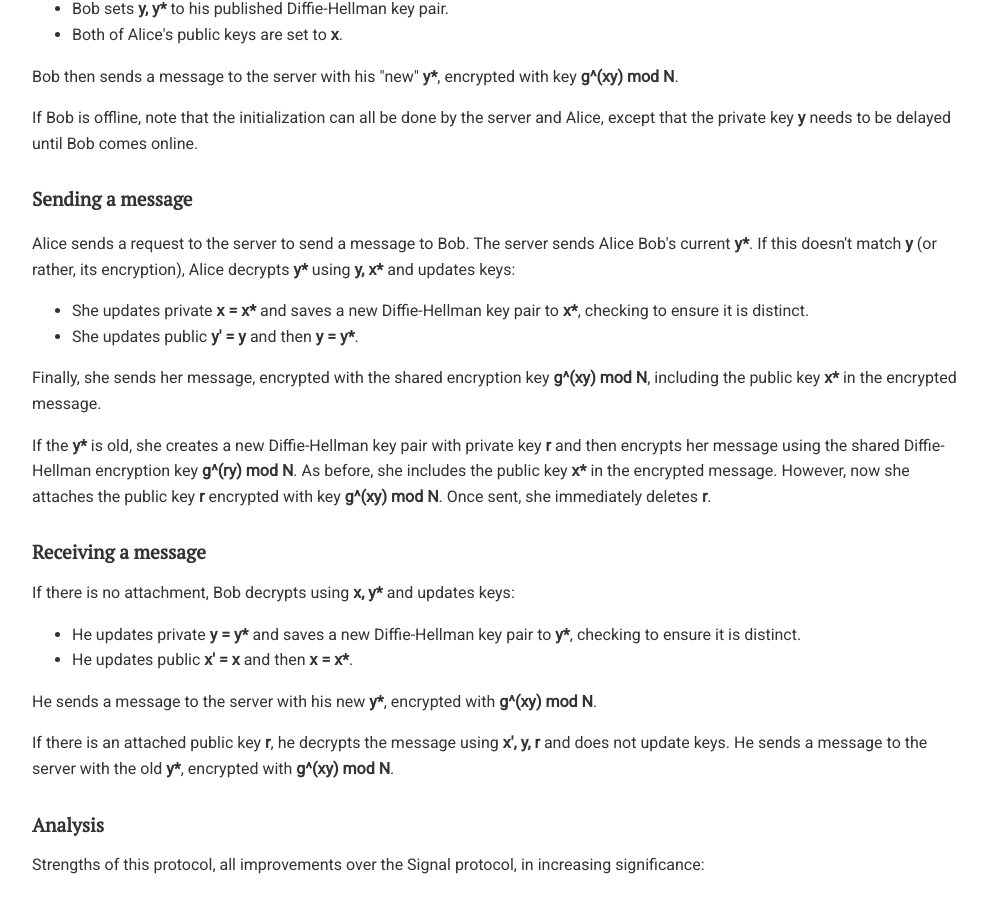
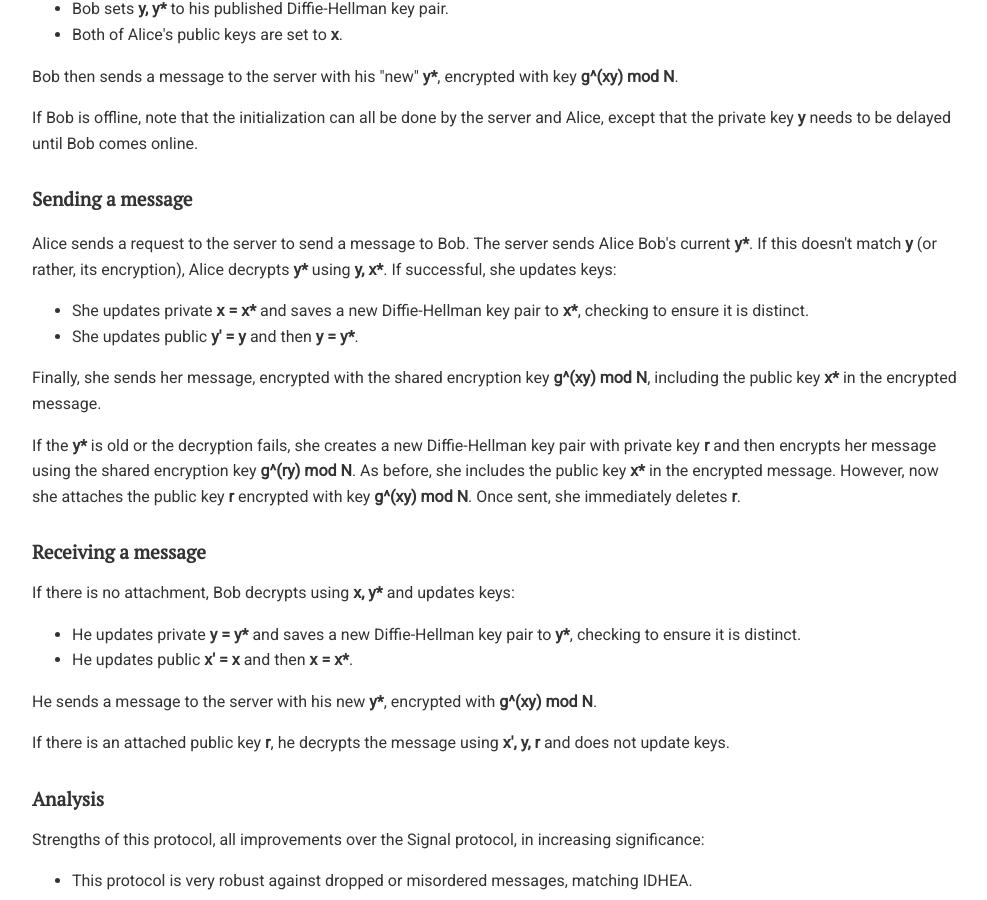
Before and after one commit to chatscrypt/chatscrypt.github.io, a Jekyll site: the page built from _posts/2020-02-06-the-chatscrypt-architecture-part-v-revisiting-the-postal-delivery-model.html, in a window 1280 px wide and 900 px high, scrolled down 1732 px. Shown: the whole window, without its empty margins (143-1130 px from the left). Built offline with Jekyll 4.4.1, drawn with Linux system fonts in a browser that asks for light colours; comment, search, counter and statistics services are not loaded.

Commit message:
Update 2020-02-06-the-chatscrypt-architecture-part-v-revisiting-the-postal-delivery-model.html

```diff
--- a/_posts/2020-02-06-the-chatscrypt-architecture-part-v-revisiting-the-postal-delivery-model.html
+++ b/_posts/2020-02-06-the-chatscrypt-architecture-part-v-revisiting-the-postal-delivery-model.html
@@ -64,14 +64,14 @@
 
 <h2>Sending a message</h2>
 
-<p>Alice sends a request to the server to send a message to Bob. The server sends Alice Bob's current <b>y*</b>. If this doesn't match <b>y</b> (or rather, its encryption), Alice decrypts <b>y*</b> using <b>y, x*</b> and updates keys:
+<p>Alice sends a request to the server to send a message to Bob. The server sends Alice Bob's current <b>y*</b>. If this doesn't match <b>y</b> (or rather, its encryption), Alice decrypts <b>y*</b> using <b>y, x*</b>. If successful, she updates keys:
 <ul>
 <li>She updates private <b>x = x*</b> and saves a new Diffie-Hellman key pair to <b>x*</b>, checking to ensure it is distinct.
   <li>She updates public <b>y' = y</b> and then <b>y = y*</b>.
 </ul>
 Finally, she sends her message, encrypted with the shared encryption key <b>g^(xy) mod N</b>, including the public key <b>x*</b> in the encrypted message.
 
-<p>If the <b>y*</b> is old, she creates a new Diffie-Hellman key pair with private key <b>r</b> and then encrypts her message using the shared Diffie-Hellman encryption key <b>g^(ry) mod N</b>. As before, she includes the public key <b>x*</b> in the encrypted message. However, now she attaches the public key <b>r</b> encrypted with key <b>g^(xy) mod N</b>. Once sent, she immediately deletes <b>r</b>.
+<p>If the <b>y*</b> is old or the decryption fails, she creates a new Diffie-Hellman key pair with private key <b>r</b> and then encrypts her message using the shared encryption key <b>g^(ry) mod N</b>. As before, she includes the public key <b>x*</b> in the encrypted message. However, now she attaches the public key <b>r</b> encrypted with key <b>g^(xy) mod N</b>. Once sent, she immediately deletes <b>r</b>.
 
 
 
@@ -85,7 +85,7 @@
 </ul>
 He sends a message to the server with his new <b>y*</b>, encrypted with <b>g^(xy) mod N</b>.
 
-<p>If there is an attached public key <b>r</b>, he decrypts the message using <b>x', y, r</b> and does not update keys. He sends a message to the server with the old <b>y*</b>, encrypted with <b>g^(xy) mod N</b>.
+<p>If there is an attached public key <b>r</b>, he decrypts the message using <b>x', y, r</b> and does not update keys.
 
 
 <h2>Analysis</h2>
```
